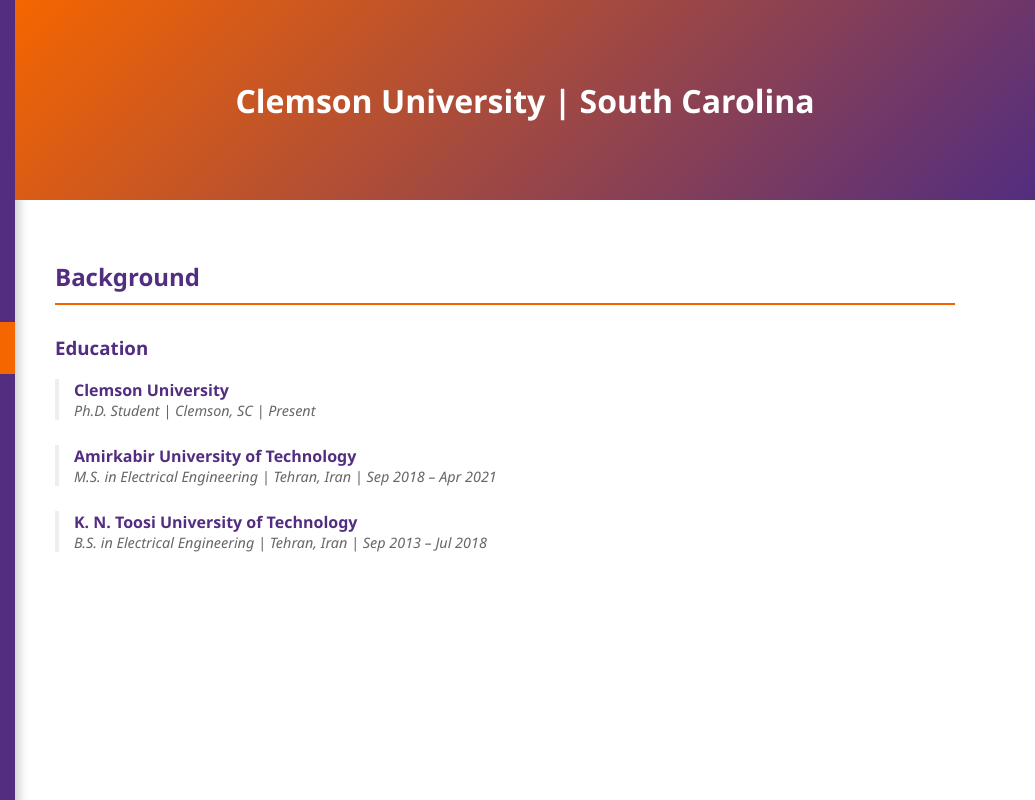
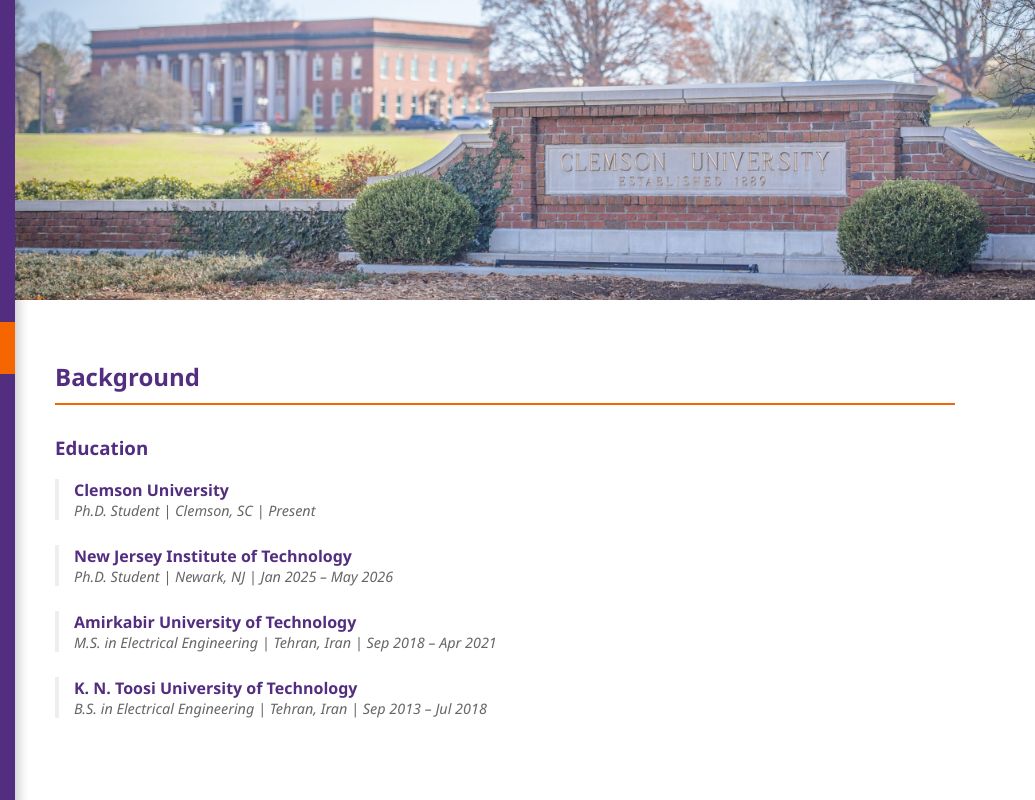
Before and after one commit to armh1995/armh1995.github.io, a plain HTML site: page index.html in a window 1280 px wide. Both pictures are taken after a click on the link "Background". Shown: the full height of the page, 245-1280 px from the left. Drawn offline with Linux system fonts and the light colour scheme.

Commit message:
Add Clemson banner and update profile

```diff
--- a/index.html
+++ b/index.html
@@ -31,8 +31,8 @@
         main { margin-left: 260px; width: 100%; min-height: 100vh; background: white; }
 
         /* Top Banner Row */
-        .clemson-banner { width: 100%; height: 200px; background: linear-gradient(135deg, var(--clemson-orange), var(--clemson-purple)); display: flex; align-items: center; justify-content: center; color: white; font-size: 2em; font-weight: bold; overflow: hidden; position: relative; text-align: center; }
-        .clemson-banner img { width: 100%; height: 100%; object-fit: cover; }
+        .clemson-banner { width: 100%; height: clamp(180px, 24vw, 300px); background: linear-gradient(135deg, var(--clemson-orange), var(--clemson-purple)); overflow: hidden; position: relative; }
+        .clemson-banner img { width: 100%; height: 100%; object-fit: cover; object-position: center; display: block; }
 
         .content-container { padding: 40px; max-width: 900px; }
 
@@ -80,14 +80,14 @@
 
 <main>
     <div class="clemson-banner">
-        Clemson University | South Carolina
+        <img src="banner.jpg" alt="Clemson University campus banner">
     </div>
     <div class="content-container">
         <section id="about" class="active">
             <h2>About Me</h2>
             <p>
                 I am a Ph.D. student at <strong>Clemson University</strong> in South Carolina.
-                My research focuses on modeling and designing efficient content representations and reinforcement learning-based scheduling for delivery to end-users.
+                My research focuses on modeling and designing efficient AI enabled Wireless Networks.
             </p>
             <p>
                 Beyond my academic pursuits, I am a passionate football fan and have participated in several sports competitions, including swimming.
@@ -105,7 +105,7 @@
                 <strong>Contact Me</strong><br>
                 Email: <a href="mailto:amoham4@clemson.edu">amoham4@clemson.edu</a> <br>
                 Phone: +1 (862) 215-1389 <br>
-                Links: <a href="https://scholar.google.com/citations?user=Gx28Bh0AAAAJ&hl=en&authuser=1">Google Scholar</a> | <a href="https://www.linkedin.com/in/alireza-m-hosseini-bb1117200/">LinkedIn</a>
+                Links: <a href="https://scholar.google.com/citations?user=Gx28Bh0AAAAJ&hl=en&authuser=1">Google Scholar</a> | <a href="https://www.linkedin.com/in/alireza-mohammadhosseini-bb1117200/">LinkedIn</a>
             </div>
         </section>
 
@@ -153,6 +153,10 @@
                 <div class="entry-meta">Ph.D. Student | Clemson, SC | Present </div>
             </div>
             <div class="entry">
+                <div class="entry-title">New Jersey Institute of Technology</div>
+                <div class="entry-meta">Ph.D. Student | Newark, NJ | Jan 2025 – May 2026 </div>
+            </div>
+            <div class="entry">
                 <div class="entry-title">Amirkabir University of Technology</div>
                 <div class="entry-meta">M.S. in Electrical Engineering | Tehran, Iran | Sep 2018 – Apr 2021 </div>
             </div>
```
Also changed, not shown: banner.jpg (added).
